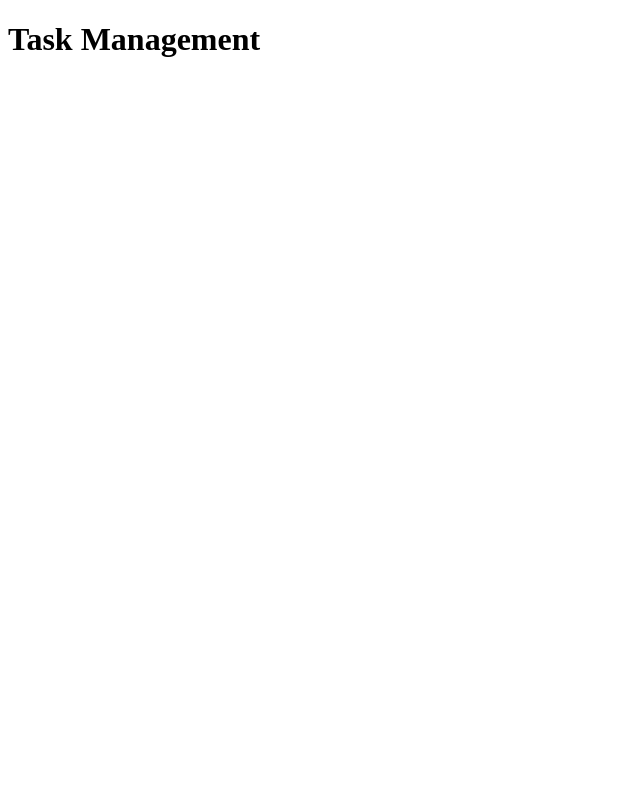
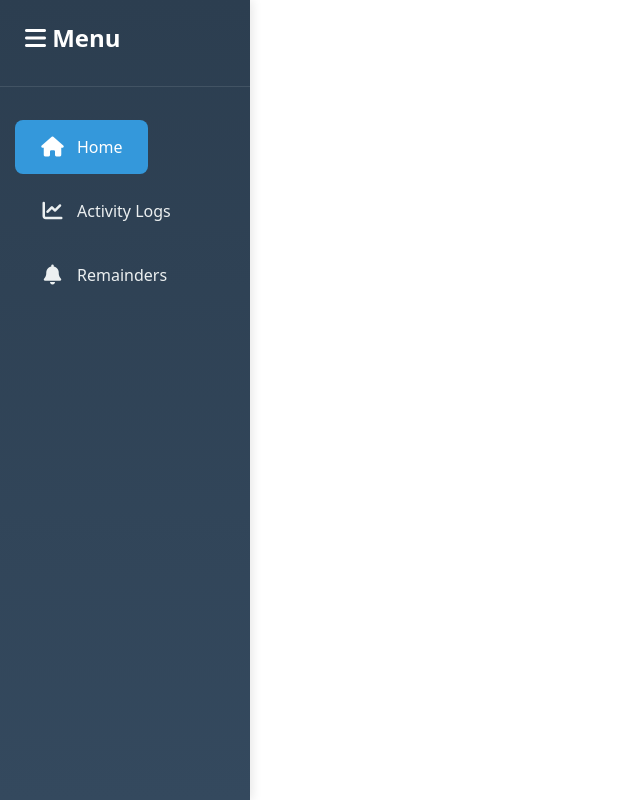
Before and after one commit to Venkat121002/Activity_Management, a Django app: page / in a window 1280 px wide. Shown: the whole page, without its empty margins (0-640 px from the left). Run offline with Django 5.2, Linux system fonts and the light colour scheme.

Commit message:
Add static and template files and also create an nav bar for each model

```diff
--- /dev/null
+++ b/activity_management/activity_app/static/activity_app/script.js
@@ -0,0 +1,6 @@
+document.querySelectorAll('nav-link').forEach(link => {
+    link.addEventListener('click', function (e) {
+        document.querySelectorAll('.nav-link').forEach(l => l.classList.remove('active'));
+        this.classList.add('active');
+    })
+})
--- /dev/null
+++ b/activity_management/activity_app/static/activity_app/style.css
@@ -0,0 +1,60 @@
+body{
+    margin: 0;
+    padding: 0;
+}
+
+.sidebar{
+    position: fixed;
+    top: 0;
+    left: 0;
+    height: 100vh;
+    width: 250px;
+    background: linear-gradient(180deg, #2c3e50 0%, #34495e 100%);
+    padding-top: 20px;
+    z-index: 1000;
+    box-shadow: 2px 0 10px rgba(0,0,0,0.1);
+}
+
+.sidebar .nav-link{
+    color: #ecf0f1;
+    padding: 15px 25px;
+    margin: 5px 15px;
+    border-radius: 8px;
+    transition: all 0.3s ease;
+    display: flex;
+    align-items: center;
+    font-size: 16px;
+}
+
+.sidebar .nav-link:hover{
+    background-color: rgba(255, 255, 255, 0.1);
+    color: #ffffff;
+    transform: translateX(5px);
+}
+
+.sidebar .nav-link.active{
+    background-color: #3498db;
+    color: #ffffff;
+}
+
+.sidebar .nav-link i{
+    margin-right: 12px;
+    font-size: 20px;
+    width: 25px;
+    text-align: center;
+}
+
+.sidebar-brand{
+    color: #ffffff;
+    font-size: 24px;
+    padding: 0 25px 30px;
+    font-weight: bold;
+    border-bottom: 1px solid rgba(255, 255, 255, 0.1);
+    margin-bottom: 20px;
+}
+
+@media (max-width: 768px){
+    .sidebar{
+        width: 200px;
+    }
+}
--- a/activity_management/activity_app/templates/activity_app/base.html
+++ b/activity_management/activity_app/templates/activity_app/base.html
@@ -1,11 +1,39 @@
+{% load static %}
 <!DOCTYPE html>
 <html lang="en">
 <head>
     <meta charset="UTF-8">
     <meta name="viewport" content="width=device-width, initial-scale=1.0">
     <title>Document</title>
+    <meta charset="UTF-8">
+    <meta name="viewport" content="width=device-width, initial-scale=1.0">
+    <title>Activity Management</title>
+    <link href="https://cdn.jsdelivr.net/npm/bootstrap@5.3.0/dist/css/bootstrap.min.css" rel="stylesheet">
+    <link rel="stylesheet" href="https://cdnjs.cloudflare.com/ajax/libs/font-awesome/6.4.0/css/all.min.css">
+    <link rel="stylesheet" href="{% static 'activity_app/style.css' %}">
 </head>
 <body>
-    <h1>Task Management</h1>
+    <!-- Sidebar -->
+    <div>
+        <div class="sidebar">
+        <div class="sidebar-brand">
+            <i class="fas fa-bars"></i> Menu
+        </div>
+        <nav class="navbar">
+            <a class="nav-link active" href="#">
+                <i class="fas fa-home"></i>
+                <span>Home</span>
+            </a>
+            <a class="nav-link" href="#">
+                <i class="fas fa-chart-line"></i>
+                <span>Activity Logs</span>
+            </a>
+            <a class="nav-link" href="#">
+                <i class="fas fa-bell"></i>
+                <span>Remainders</span>
+            </a>
+        </nav>
+    </div>
+    <script src="{% static 'activity_app/script.js' %}"></script>
 </body>
 </html>
```
